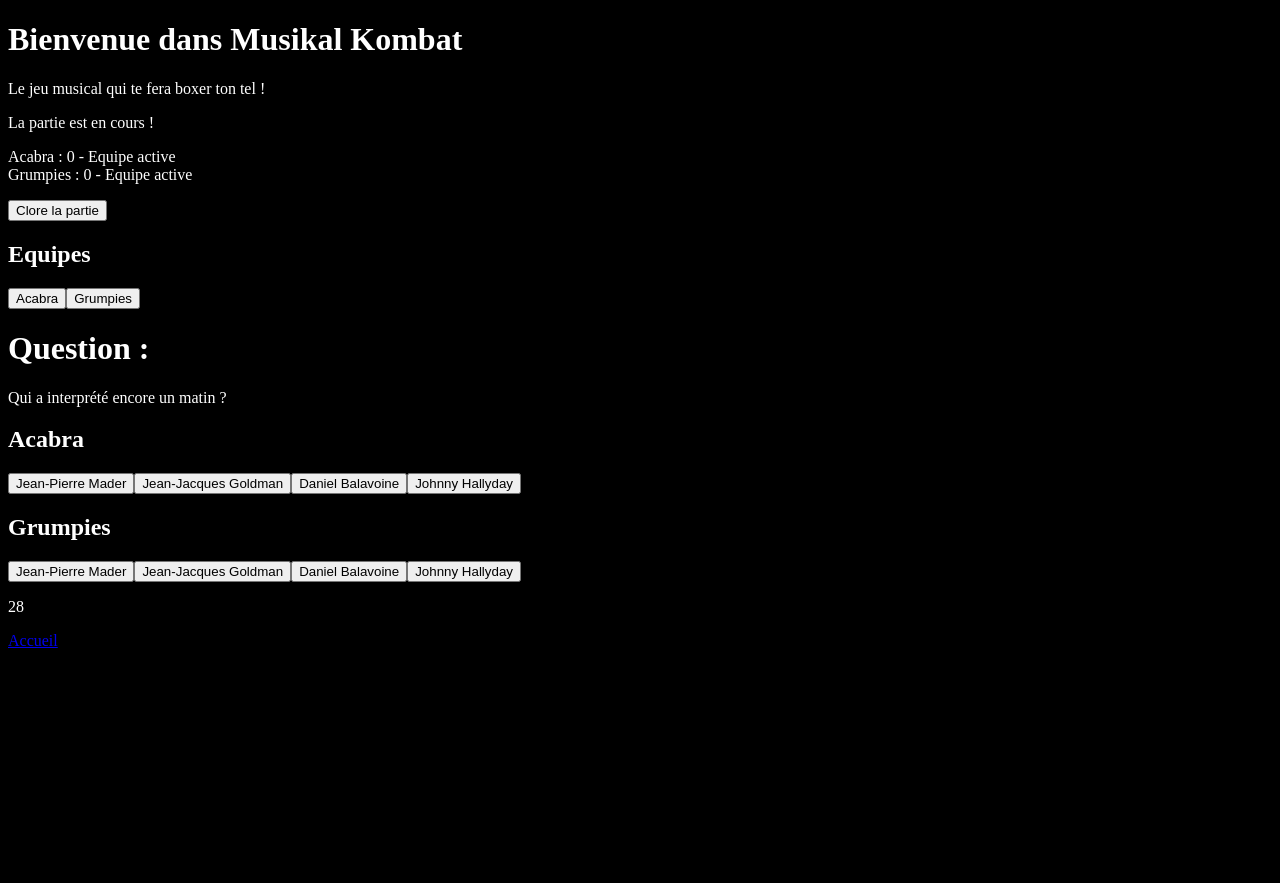
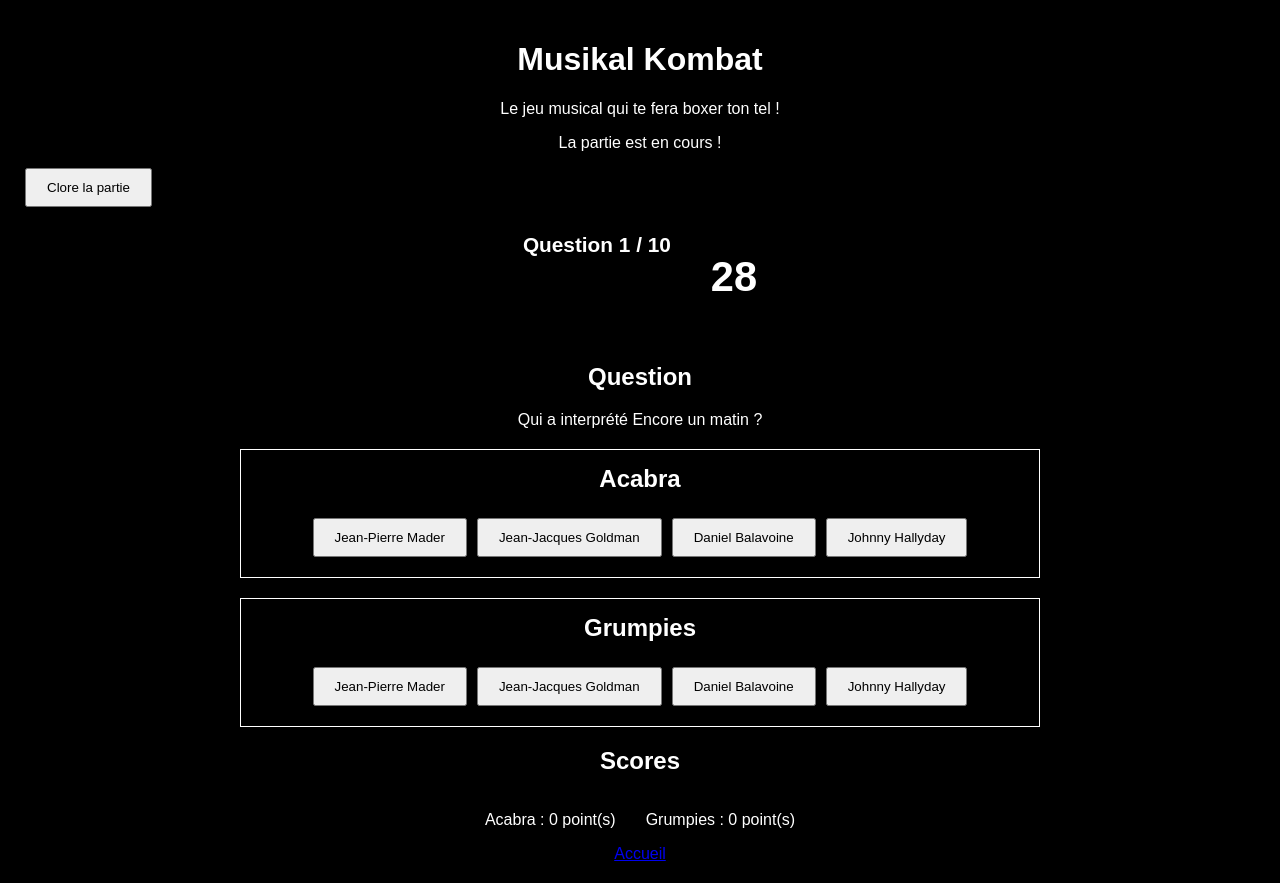
Before and after one commit to NLBizibi/musikal-kombat, a plain HTML site: page jeu.html in a window 1280 px wide. Both pictures are taken after a click on the button "Nouvelle partie". Before the commit the page ends 800 px from the top, so only its background shows below. Drawn offline with Linux system fonts and the light colour scheme.

Commit message:
QCM complet phase 1

```diff
--- a/css/style.css
+++ b/css/style.css
@@ -1,4 +1,58 @@
 body {
     background-color: black;
     color: white;
+    font-family: Arial, sans-serif;
+    text-align: center;
+    margin: 0;
+    padding: 20px;
 }
+
+button {
+    padding: 10px 20px;
+    margin: 5px;
+    cursor: pointer;
+}
+
+button:disabled {
+    opacity: 0.4;
+    cursor: not-allowed;
+}
+
+#infosQuestion {
+    display: flex;
+    justify-content: center;
+    gap: 40px;
+    font-size: 1.3em;
+    font-weight: bold;
+}
+
+#chrono {
+    font-size: 2em;
+}
+
+#propositions {
+    display: flex;
+    flex-direction: column;
+    gap: 20px;
+    max-width: 800px;
+    margin: 20px auto;
+}
+
+#propositions > div {
+    border: 1px solid white;
+    padding: 15px;
+}
+
+#propositions h2 {
+    margin-top: 0;
+}
+
+#equipesDisplay {
+    display: flex;
+    justify-content: center;
+    gap: 30px;
+}
+
+#zoneFin {
+    display: none;
+}
--- a/jeu.html
+++ b/jeu.html
@@ -7,19 +7,50 @@
     <link rel="stylesheet" href="css/style.css">
     <script src="js/jeu.js" defer></script>
 </head>
+
 <body>
-    <h1>Bienvenue dans Musikal Kombat</h1>
-    <p>Le jeu musical qui te fera boxer ton tel !</p>
-    <p id="status"></p>
-    <p id="message"></p>
-    <button id="nouvellePartie">Nouvelle partie</button>
-    <button id="stop">Clore la partie</button>
-    <h2>Equipes</h2>
-    <div id="equipesDisplay"></div>
-    <h1>Question :</h1>
-    <p id="question"></p>
-    <div id="propositions"></div>
-    <p id ="chrono"></p>
+
+    <header>
+        <h1>Musikal Kombat</h1>
+        <p>Le jeu musical qui te fera boxer ton tel !</p>
+    </header>
+
+    <main>
+
+        <section id="zoneJeu">
+
+            <p id="status"></p>
+
+            <button id="nouvellePartie">Nouvelle partie</button>
+            <button id="stop">Clore la partie</button>
+
+            <div id="infosQuestion">
+                <p id="numeroQuestion"></p>
+                <p id="chrono"></p>
+            </div>
+
+            <h2>Question</h2>
+            <p id="question"></p>
+
+            <div id="propositions"></div>
+
+        </section>
+
+        <section id="zoneScores">
+
+            <h2>Scores</h2>
+            <div id="equipesDisplay"></div>
+
+        </section>
+
+        <section id="zoneFin">
+            <h2>Fin de partie</h2>
+            <div id="classement"></div>
+        </section>
+
+    </main>
+
     <a href="index.html">Accueil</a>
+
 </body>
 </html>
--- a/js/jeu.js
+++ b/js/jeu.js
@@ -1,4 +1,3 @@
-const message = document.getElementById("message");
 const status = document.getElementById("status");
 const equipesDisplay = document.getElementById("equipesDisplay");
 const nouvellePartie = document.getElementById("nouvellePartie");
@@ -6,232 +5,489 @@ const stop = document.getElementById("stop");
 const enonce = document.getElementById("question");
 const propositions = document.getElementById("propositions");
 const chrono = document.getElementById("chrono");
+const numeroQuestion = document.getElementById("numeroQuestion");
+const zoneFin = document.getElementById("zoneFin");
+const classement = document.getElementById("classement");
+
 
 let partieEnCours = false;
-let indiceEquipe = 0;
 let indiceQuestion = 0;
 let tempsRestant = 30;
 let maitreDuTemps;
 let premiereEquipe = null;
 
-const equipeTest = {
+
+const equipes = [
+    {
         nom: "Acabra",
         score: 0,
         active: true,
         aRepondu: false
-}
-const equipe2 = {
+    },
+    {
         nom: "Grumpies",
         score: 0,
         active: true,
         aRepondu: false
     }
-const equipes = [equipeTest, equipe2];
+];
 
-const question = {
-    texte: "Qui a interprété encore un matin ?",
-    reponse: [
+
+const questions = [
+
+    {
+        texte: "Qui a interprété Encore un matin ?",
+        reponses: [
             "Jean-Pierre Mader",
             "Jean-Jacques Goldman",
             "Daniel Balavoine",
             "Johnny Hallyday"
         ],
         bonneReponse: 1
-}
-const question2 = {
+    },
+
+    {
         texte: "Qui a chanté Gigi l'Amoroso ?",
-    reponse: [
+        reponses: [
             "Michèle Torr",
-            "Mireille Matthieu",
+            "Mireille Mathieu",
             "Dalida",
             "France Gall"
         ],
         bonneReponse: 2
+    },
+
+    {
+        texte: "Qui chante La Bohème ?",
+        reponses: [
+            "Charles Aznavour",
+            "Georges Brassens",
+            "Serge Gainsbourg",
+            "Jacques Brel"
+        ],
+        bonneReponse: 0
+    },
+
+    {
+        texte: "Quel groupe a chanté L'Aventurier ?",
+        reponses: [
+            "Téléphone",
+            "Indochine",
+            "Gold",
+            "Partenaire Particulier"
+        ],
+        bonneReponse: 1
+    },
+
+    {
+        texte: "Qui chante Je te donne ?",
+        reponses: [
+            "Jean-Jacques Goldman",
+            "Francis Cabrel",
+            "Michel Berger",
+            "Renaud"
+        ],
+        bonneReponse: 0
+    },
+
+    {
+        texte: "Qui a chanté Comme d'habitude ?",
+        reponses: [
+            "Claude François",
+            "Joe Dassin",
+            "Michel Sardou",
+            "Alain Barrière"
+        ],
+        bonneReponse: 0
+    },
+
+    {
+        texte: "Quel groupe chante Le vent nous portera ?",
+        reponses: [
+            "Noir Désir",
+            "Louise Attaque",
+            "Mano Negra",
+            "Indochine"
+        ],
+        bonneReponse: 0
+    },
+
+    {
+        texte: "Qui chante Alexandrie Alexandra ?",
+        reponses: [
+            "Claude François",
+            "Patrick Juvet",
+            "Daniel Balavoine",
+            "Michel Delpech"
+        ],
+        bonneReponse: 0
+    },
+
+    {
+        texte: "Qui interprète Mistral gagnant ?",
+        reponses: [
+            "Renaud",
+            "Francis Cabrel",
+            "Alain Souchon",
+            "Maxime Le Forestier"
+        ],
+        bonneReponse: 0
+    },
+
+    {
+        texte: "Qui chante Pour que tu m'aimes encore ?",
+        reponses: [
+            "Patricia Kaas",
+            "Céline Dion",
+            "Lara Fabian",
+            "Julie Zenatti"
+        ],
+        bonneReponse: 1
     }
-const questions = [question, question2];
 
-function afficherMessage(texte) {
-    message.textContent = texte;
+];
+
+
+function afficherEquipe(indiceEquipe) {
+
+    const equipe = equipes[indiceEquipe];
+
+    const ligneEquipe = document.createElement("p");
+
+    ligneEquipe.textContent =
+        equipe.nom + " : " + equipe.score + " point(s)";
+
+    equipesDisplay.appendChild(ligneEquipe);
 }
-function ajouterMessage(texte) {
-    message.innerHTML += texte + "<br>";
-}
-function checkStatus() {
-    if (partieEnCours) {
-        status.textContent = "La partie est en cours !";
-    }
-    else {
-        status.textContent = "La partie est terminée !";
+
+
+function afficherToutesLesEquipes() {
+
+    equipesDisplay.innerHTML = "";
+
+    for (let i = 0; i < equipes.length; i++) {
+        afficherEquipe(i);
     }
 }
+
+
+function reinitialiserScores() {
+
+    for (let i = 0; i < equipes.length; i++) {
+        equipes[i].score = 0;
+    }
+
+    afficherToutesLesEquipes();
+}
+
+
+function ajouterPoint(indiceEquipe) {
+
+    if (equipes[indiceEquipe].active) {
+        equipes[indiceEquipe].score++;
+    }
+
+    afficherToutesLesEquipes();
+}
+
+
+function ajouterPointRapidite(indiceEquipe) {
+
+    equipes[indiceEquipe].score++;
+
+    afficherToutesLesEquipes();
+}
+
+
+function reinitialiserReponses() {
+
+    premiereEquipe = null;
+
+    for (let i = 0; i < equipes.length; i++) {
+        equipes[i].aRepondu = false;
+    }
+}
+
+
+function toutesLesEquipesOntRepondu() {
+
+    for (let i = 0; i < equipes.length; i++) {
+
+        if (!equipes[i].aRepondu) {
+            return false;
+        }
+
+    }
+
+    return true;
+}
+
+
+function creerQuestionPourEquipe(indiceEquipe, questionActuelle) {
+
+    const equipe = equipes[indiceEquipe];
+
+    const conteneurEquipe = document.createElement("div");
+
+    const titreEquipe = document.createElement("h2");
+
+    titreEquipe.textContent = equipe.nom;
+
+    conteneurEquipe.appendChild(titreEquipe);
+
+    propositions.appendChild(conteneurEquipe);
+
+
+    for (let i = 0; i < questionActuelle.reponses.length; i++) {
+
+        const boutonReponse = document.createElement("button");
+
+        boutonReponse.textContent =
+            questionActuelle.reponses[i];
+
+        conteneurEquipe.appendChild(boutonReponse);
+
+
+        boutonReponse.addEventListener("click", () => {
+
+            if (equipe.aRepondu) {
+                return;
+            }
+
+
+            if (
+                i === questionActuelle.bonneReponse
+            ) {
+
+                ajouterPoint(indiceEquipe);
+
+
+                if (premiereEquipe === null) {
+
+                    premiereEquipe = indiceEquipe;
+
+                    ajouterPointRapidite(indiceEquipe);
+
+                }
+
+            }
+
+
+            equipe.aRepondu = true;
+
+
+            for (
+                let j = 0;
+                j < conteneurEquipe.children.length;
+                j++
+            ) {
+
+                conteneurEquipe.children[j].disabled = true;
+
+            }
+
+
+            if (toutesLesEquipesOntRepondu()) {
+
+                nouvelleQuestion();
+
+            }
+
+        });
+
+    }
+
+}
+
+
+function demarrerChrono() {
+
+    clearInterval(maitreDuTemps);
+
+    tempsRestant = 30;
+
+    chrono.textContent = tempsRestant;
+
+
+    maitreDuTemps = setInterval(() => {
+
+        tempsRestant--;
+
+        chrono.textContent = tempsRestant;
+
+
+        if (tempsRestant === 0) {
+
+            clearInterval(maitreDuTemps);
+
+
+            for (let i = 0; i < equipes.length; i++) {
+
+                equipes[i].aRepondu = true;
+
+            }
+
+
+            nouvelleQuestion();
+
+        }
+
+    }, 1000);
+
+}
+
+
+function nouvelleQuestion() {
+
+    if (indiceQuestion < questions.length) {
+
+        reinitialiserReponses();
+
+        propositions.innerHTML = "";
+
+        numeroQuestion.textContent =
+            "Question " +
+            (indiceQuestion + 1) +
+            " / " +
+            questions.length;
+
+        enonce.textContent =
+            questions[indiceQuestion].texte;
+
+
+        for (let i = 0; i < equipes.length; i++) {
+
+            creerQuestionPourEquipe(
+                i,
+                questions[indiceQuestion]
+            );
+
+        }
+
+
+        indiceQuestion++;
+
+        demarrerChrono();
+
+    }
+
+    else {
+
+        terminerPartie();
+
+    }
+
+}
+
+
+function afficherClassement() {
+
+    classement.innerHTML = "";
+
+    const equipesClassees = [...equipes];
+
+    equipesClassees.sort(
+        (a, b) => b.score - a.score
+    );
+
+
+    for (let i = 0; i < equipesClassees.length; i++) {
+
+        const ligne = document.createElement("p");
+
+        ligne.textContent =
+            (i + 1) +
+            " - " +
+            equipesClassees[i].nom +
+            " : " +
+            equipesClassees[i].score +
+            " point(s)";
+
+        classement.appendChild(ligne);
+
+    }
+
+}
+
+
 function demarrerPartie() {
+
     if (partieEnCours) {
-        const confirmation = confirm("Es-tu sûr ?");
+
+        const confirmation =
+            confirm("Es-tu sûr de vouloir recommencer ?");
+
         if (!confirmation) {
             return;
         }
-    }
-    indiceQuestion = 0;
-    reinitScores();
-    partieEnCours = true;
-    checkStatus();
-    nouvellePartie.style.display = "none";
-    stop.style.display = "block";
-    nouvelleQuestion();
-}
-function terminerPartie() {
-    partieEnCours = false;
-    nouvellePartie.style.display = "block";
-    stop.style.display = "none";
-    checkStatus();
-}
-function afficherEquipe(nomEquipe, scoreEquipe, active){
-    if (active === true) {
-        ajouterMessage(nomEquipe + " : " + scoreEquipe + " - Equipe active");
-    }
-    else {
-        ajouterMessage(nomEquipe + " : " + scoreEquipe + " - Equipe inactive");
 
     }
-}
-function trouverEquipe(indice) {
-    return equipes[indice];
-}
-function afficherNomEquipe(indice) {
-    return trouverEquipe(indice).nom;
-}
-function afficherToutesEquipes() {
-    afficherMessage("");
-    for (let i = 0; i < equipes.length; i++) {
-        afficherEquipe(equipes[i].nom, equipes[i].score, equipes[i].active);
-    };
-}
-function activerEquipe(indiceEquipe) {
-    equipes[indiceEquipe].active = true;
-    afficherToutesEquipes();
-}
-function desactiverEquipe(indiceEquipe) {
-    equipes[indiceEquipe].active = false;
-    afficherToutesEquipes();
-}
-function ajouterPoint(indiceEquipe){
-    if(equipes[indiceEquipe].active) {
-        equipes[indiceEquipe].score++;
-    }
-    else{
-        alert("L'équipe " + equipes[indiceEquipe].nom + " est inactive !");
-    }
-    afficherToutesEquipes();
-}
-function ajouterPointRapidite(indiceEquipe) {
-    equipes[indiceEquipe].score++;
-    afficherToutesEquipes();
-}
-function reinitScores() {
-    for (let i = 0 ; i < equipes.length ; i++) {
-        equipes[i].score = 0;
-    }
-    afficherToutesEquipes();
-}
-function creerQuestionPourEquipe(indiceEquipe, questionActuelle) {
-    const equipe = trouverEquipe(indiceEquipe);
-    const conteneurEquipe = document.createElement("div");
-    const titreEquipe = document.createElement("h2");
-    titreEquipe.textContent = equipes[indiceEquipe].nom;
-    propositions.appendChild(conteneurEquipe);
-    conteneurEquipe.appendChild(titreEquipe);
-    for (let i = 0; i < questionActuelle.reponse.length ; i++) {
-        const boutonReponse = document.createElement("button");
-        boutonReponse.textContent = questionActuelle.reponse[i];
-        conteneurEquipe.appendChild(boutonReponse);
-        boutonReponse.addEventListener("click", () => {
-            if (!equipe.aRepondu) {
-                if (boutonReponse.textContent === questionActuelle.reponse[questionActuelle.bonneReponse]){
-                    alert("Bonne réponse !");
-                    ajouterPoint(indiceEquipe);
-                    if (premiereEquipe === null) {
-                        premiereEquipe = indiceEquipe;
-                        ajouterPointRapidite(indiceEquipe);
-                    }
-                }
-                else {
-                    alert("Mauvaise réponse ! Aïe !");
-                }
-                equipe.aRepondu = true;
-                for (let i = 0; i < conteneurEquipe.children.length; i++) {
-                    conteneurEquipe.children[i].disabled = true;
-                }
-                if (toutesLesEquipesOntRepondu()) {
+
+
+    clearInterval(maitreDuTemps);
+
+    indiceQuestion = 0;
+
+    reinitialiserScores();
+
+    reinitialiserReponses();
+
+    partieEnCours = true;
+
+    status.textContent = "La partie est en cours !";
+
+    nouvellePartie.style.display = "none";
+
+    stop.style.display = "block";
+
+    zoneFin.style.display = "none";
+
     nouvelleQuestion();
-                }
-            }
-        });
-    }
-}
-function reinitialiserReponses() {
-    premiereEquipe = null;
-    for (let i = 0 ; i < equipes.length ; i++) {
-        equipes[i].aRepondu = false;
-    }
-}
-function nouvelleQuestion() {
-    if (indiceQuestion < questions.length) {
-        reinitialiserReponses();
-        propositions.innerHTML = "";
-        enonce.textContent = questions[indiceQuestion].texte;
-        for (let i = 0 ; i < equipes.length ; i++) {
-            creerQuestionPourEquipe(i, questions[indiceQuestion]);
-        }
-        indiceQuestion++;
-        demarrerChrono();
-    }
-    else {
-        terminerPartie();
-    }
-}
-function demarrerChrono(){
-    clearInterval(maitreDuTemps);
-    tempsRestant = 30;
-    chrono.textContent = tempsRestant;
-    maitreDuTemps = setInterval(() => {
-    tempsRestant--;
-    chrono.textContent = tempsRestant;
-    if (tempsRestant === 0) {
-        clearInterval(maitreDuTemps);
-        for (let i = 0; i < equipes.length; i++) {
-            equipes[i].aRepondu = true;
-        }
-        nouvelleQuestion();
-    }
-}, 1000);
-}
-function toutesLesEquipesOntRepondu() {
-    for (let i = 0 ; i < equipes.length; i++) {
-        if(!trouverEquipe(i).aRepondu) {
-            return false;
-        }
-    }
-    return true;
+
 }
 
+
+function terminerPartie() {
+
+    clearInterval(maitreDuTemps);
+
+    partieEnCours = false;
+
+    nouvellePartie.style.display = "block";
+
     stop.style.display = "none";
-chrono.textContent = "30";
 
-nouvellePartie.addEventListener("click", () => {
-    demarrerPartie();
-});
+    status.textContent = "La partie est terminée !";
 
-stop.addEventListener("click", () => {
-    terminerPartie();
-});
+    chrono.textContent = "—";
 
-for (let i = 0; i < equipes.length; i++){
-    const boutonEquipe = document.createElement("button");
-    boutonEquipe.textContent = equipes[i].nom;
-    equipesDisplay.appendChild(boutonEquipe);
-    boutonEquipe.addEventListener ("click", () => {
-        ajouterPoint(i);
-    });
-};
+    propositions.innerHTML = "";
 
-afficherToutesEquipes();
+    enonce.textContent = "";
+
+    numeroQuestion.textContent = "";
+
+    zoneFin.style.display = "block";
+
+    afficherClassement();
+
+}
+
+
+nouvellePartie.addEventListener(
+    "click",
+    demarrerPartie
+);
+
+
+stop.addEventListener(
+    "click",
+    terminerPartie
+);
+
+
+stop.style.display = "none";
+
+chrono.textContent = "—";
+
+afficherToutesLesEquipes();
```
Lines whose indentation alone changed are shown as unchanged.
